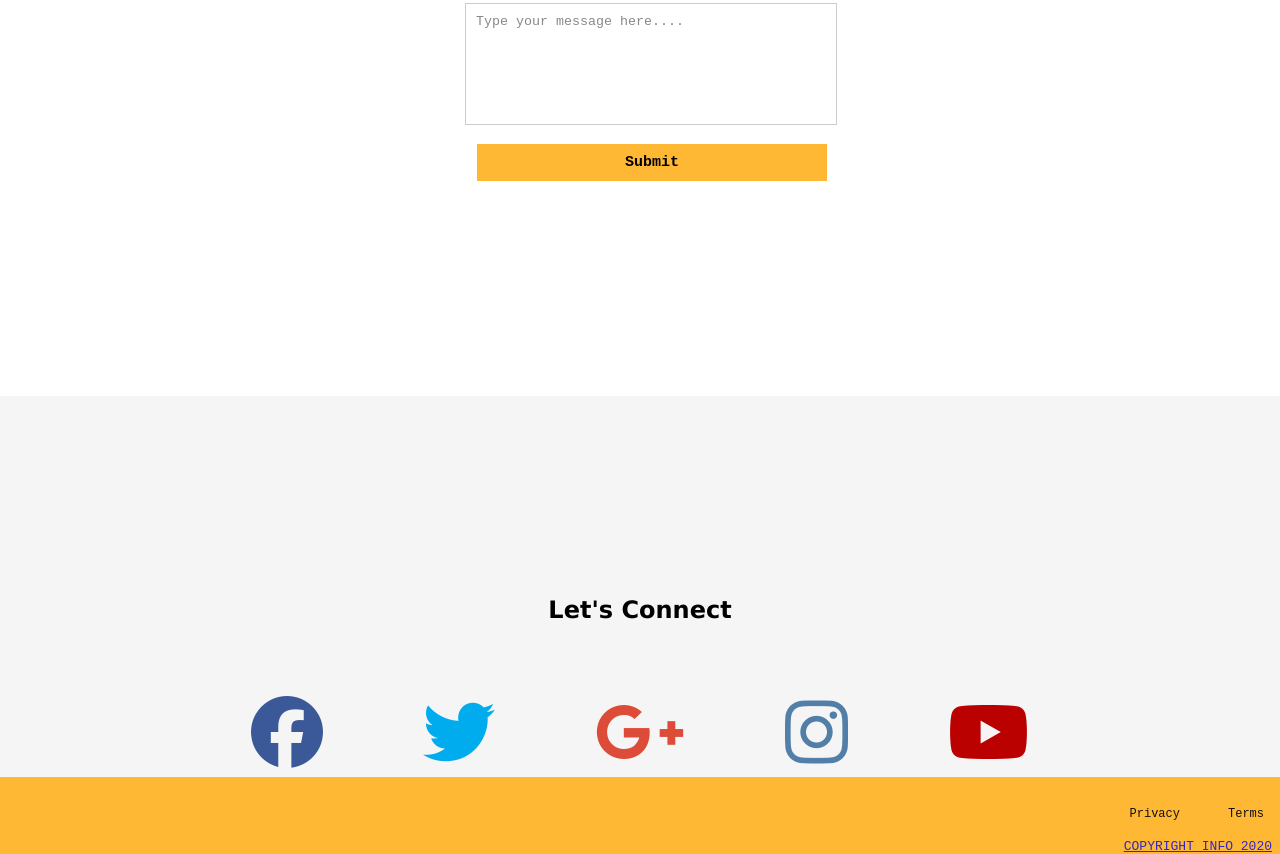
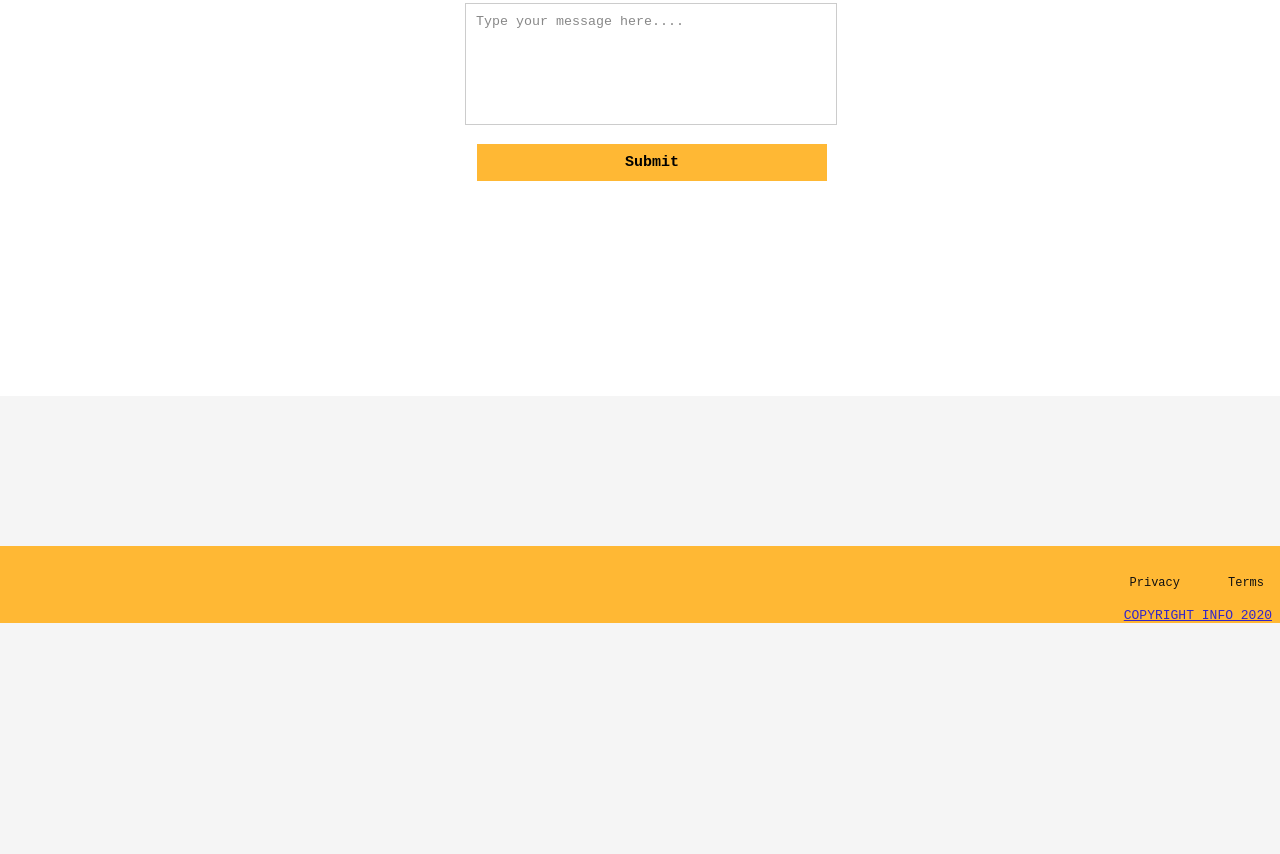
Before and after one commit to xaviouscoding/xaviouscoding.github.io, a plain HTML site: page index.html in a window 1280 px wide. Shown: the part 2364-3218 px from the top of the page. After the commit the page ends 2987 px from the top, so only its background shows below. Drawn offline with Linux system fonts and the light colour scheme.

Commit message:
Update index.html

```diff
--- a/index.html
+++ b/index.html
@@ -91,20 +91,7 @@
               </div>
         </section>
 
-     <div class="container-fluid-padding">
-       <div class="row text-center padding">
-        <div class="col-12">
-         <h2 id="social"> Let's Connect </h2>
-       </div>
-       <div class="col-12 social padding" style="text-align: center;">
-         <a href="#"><i class="fab fa-facebook"></i></a>
-         <a href="#"><i class="fab fa-twitter"></i></a>
-         <a href="#"><i class="fab fa-google-plus-g"></i></a>
-         <a href="#"><i class="fab fa-instagram"></i></a>
-         <a href="#"><i class="fab fa-youtube"></i></a>
-         </div>
-          </div>
-            </div>
+
 
     <footer>
         <div id="footer-nav">
```
